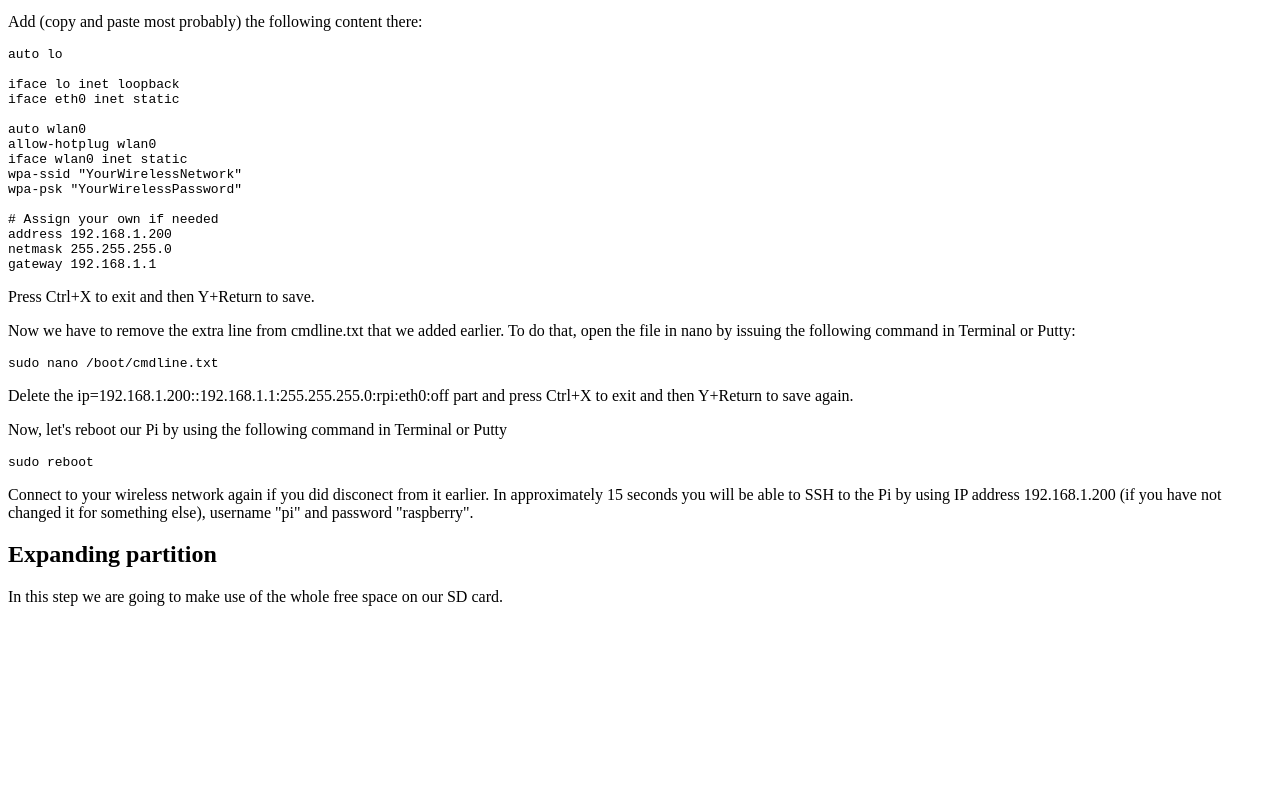
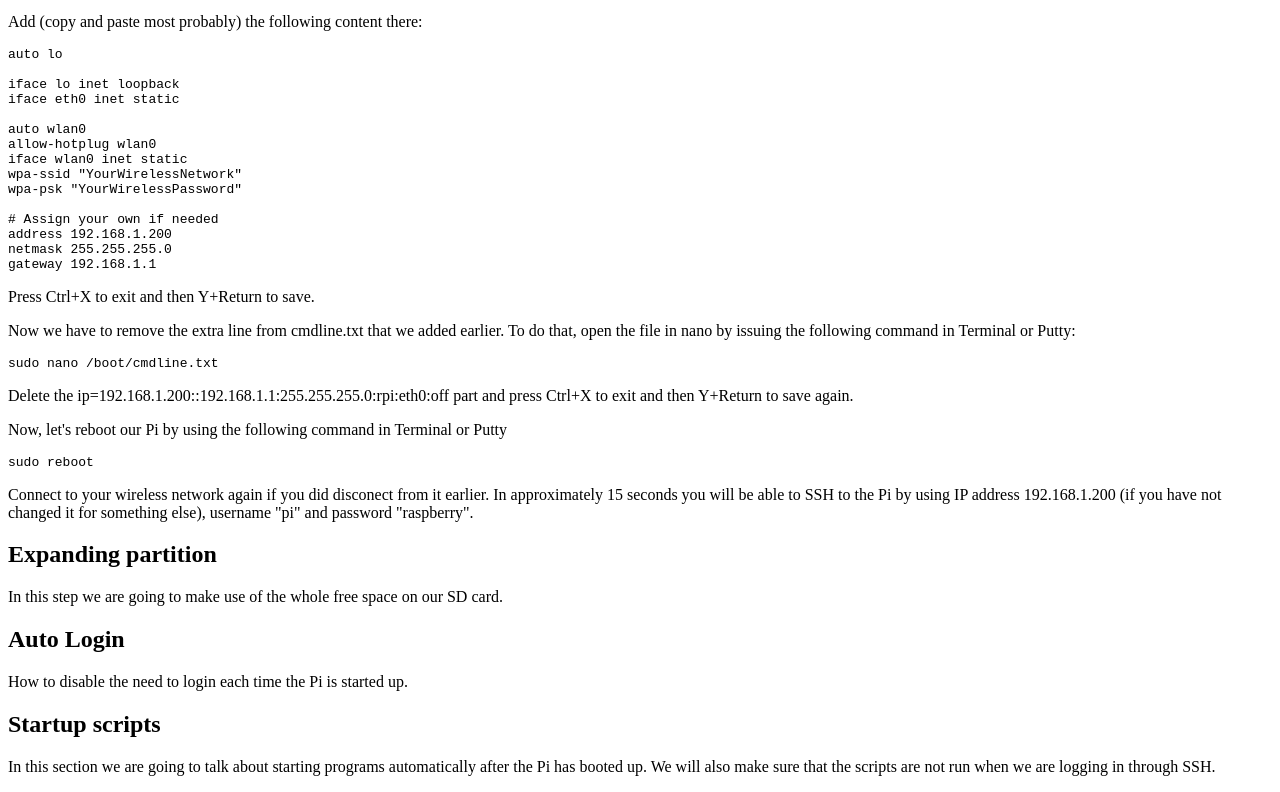
Before and after one commit to kr15h/RPi-Setup, a plain HTML site: page index.html in a window 1280 px wide. Shown: the part 1196-1988 px from the top of the page. Before the commit the page ends 1818 px from the top, so only its background shows below. Drawn offline with Linux system fonts and the light colour scheme.

Commit message:
Addded a couple of content placeholders to be filled in later

```diff
--- a/index.html
+++ b/index.html
@@ -104,6 +104,16 @@ gateway 192.168.1.1</pre>
 		<p>In this step we are going to make use of the whole free space on our SD card.</p>
 	</section>
 
+	<section>
+		<h2>Auto Login</h2>
+		<p>How to disable the need to login each time the Pi is started up.</p>
+	</section>
+
+	<section>
+		<h2>Startup scripts</h2>
+		<p>In this section we are going to talk about starting programs automatically after the Pi has booted up. We will also make sure that the scripts are not run when we are logging in through SSH.</p>
+	</section>
+
 
 </body>
 
```
